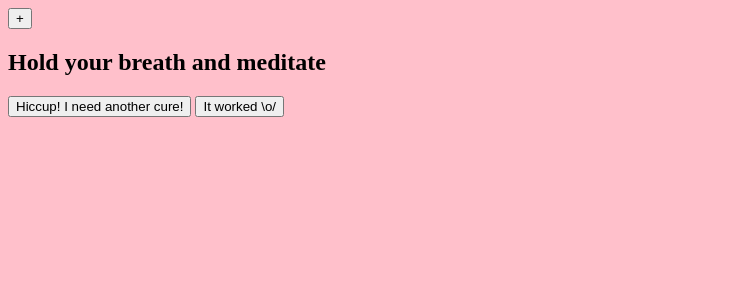
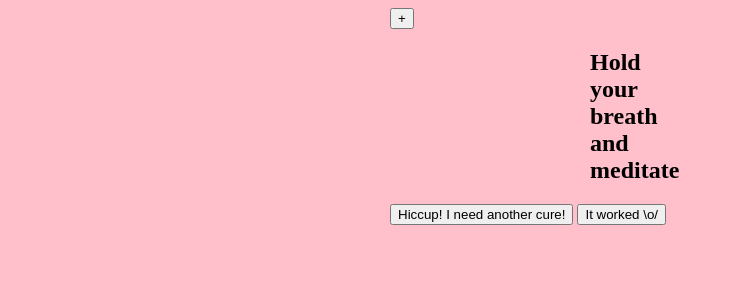
Before and after one commit to DaniSchufeldt/hiccup-helper, a PHP site: page /home.html in a window 1280 px wide. Shown: the top 300 px of the page, without its empty margins (0-734 px from the left). Run offline with PHP 8.4, Linux system fonts and the light colour scheme.

```diff
--- a/home.css
+++ b/home.css
@@ -1,3 +1,12 @@
+.home-container {
+  width: 500px;
+  margin: 0 auto;
+}
+
+.cure {
+  width: 100px;
+  margin: 0 auto;
+}
 
 body {
   background-color: pink;
--- a/home.html
+++ b/home.html
@@ -10,7 +10,7 @@
       <div>
         <button type="button">+</button>
       </div>
-      <div>
+      <div class="cure">
           <h2>Hold your breath and meditate</h2>
       </div>
       <div>
```
